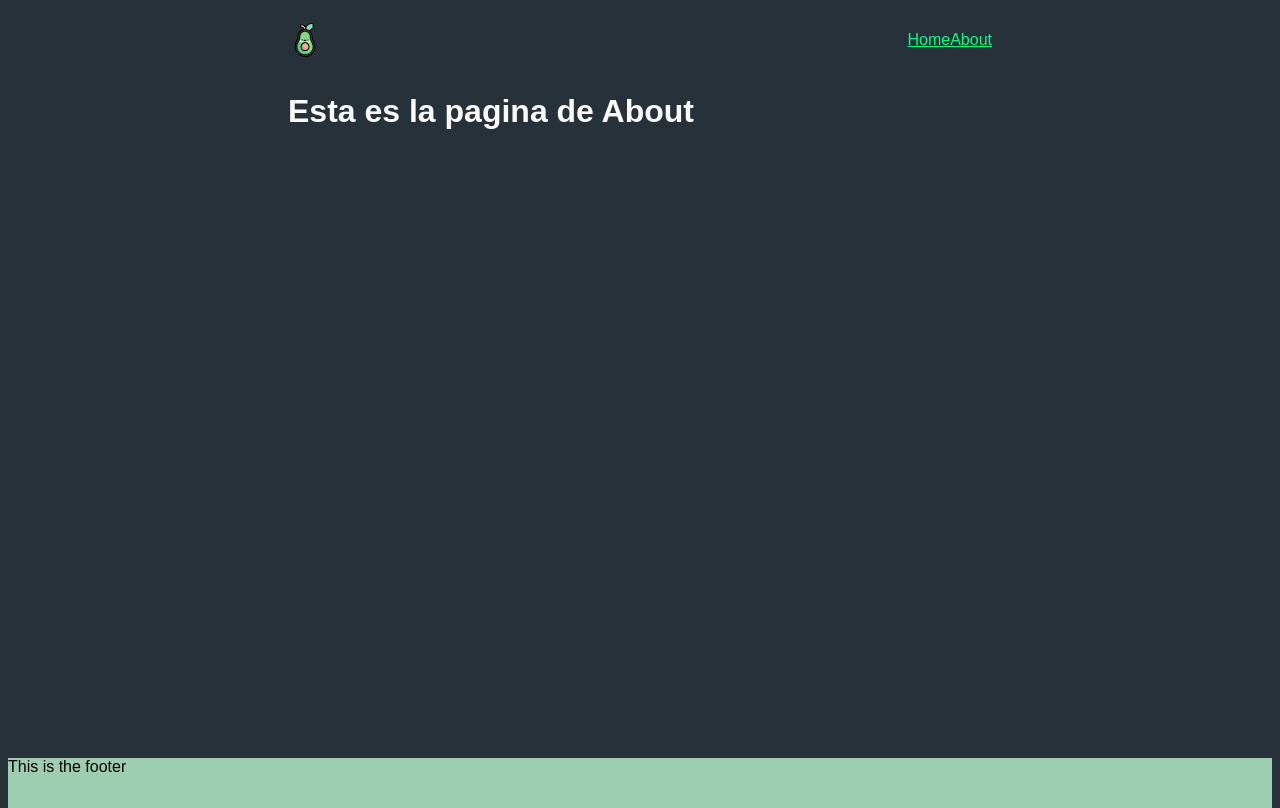
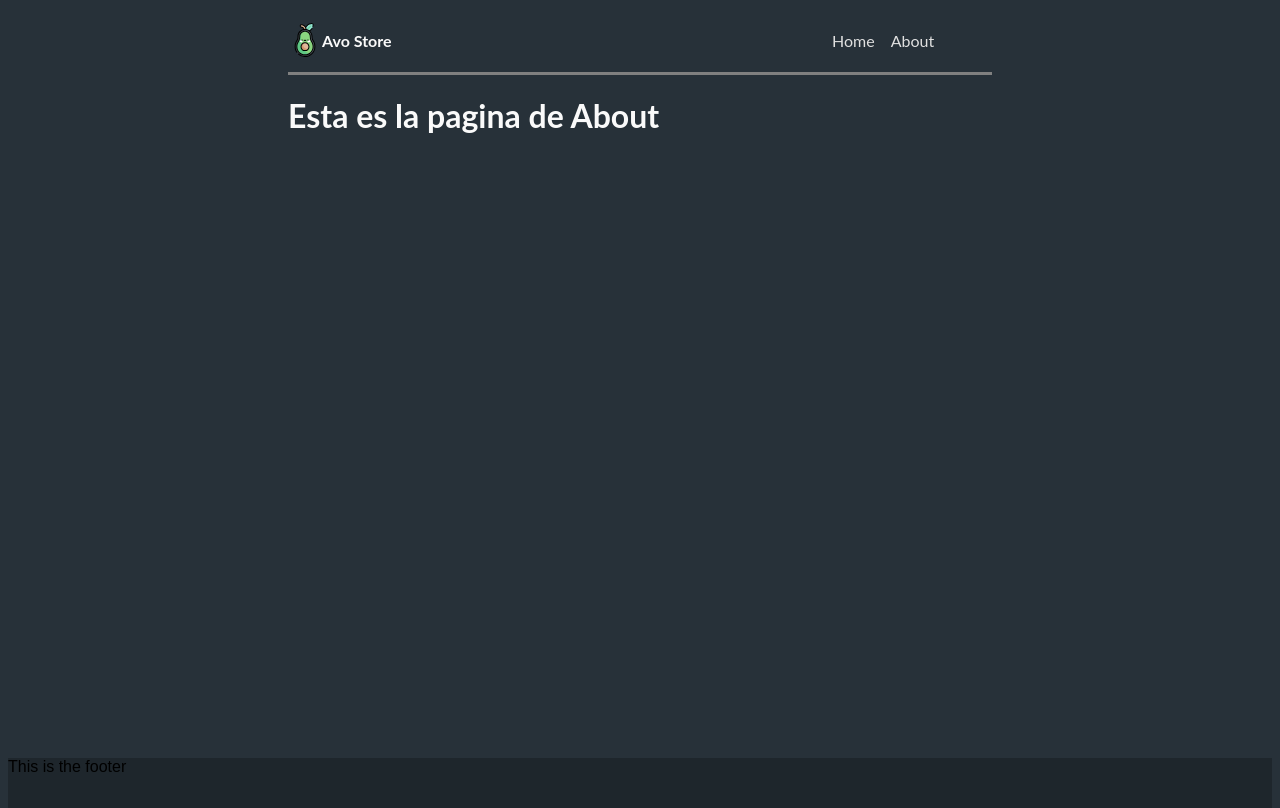
Before and after one commit to GersonEC/avocado-store, a Next.js app: page /about in a window 1280 px wide. Built offline with nearby package versions, Linux system fonts and the light colour scheme.

Commit message:
Style home page e nav bar.

```diff
--- a/components/Navbar/Navbar.tsx
+++ b/components/Navbar/Navbar.tsx
@@ -4,7 +4,13 @@ import Avocado from 'styles/SVGIcons/Avocado'
 export default function Navbar() {
   return (
     <nav className="navbar">
-      <Avocado />
+      <Link href="/">
+        <div className="navbar__logo">
+          <Avocado />
+          <h4>Avo Store</h4>
+        </div>
+      </Link>
+
       <menu>
         <Link href="/">
           <a>Home</a>
--- a/styles/components/card.scss
+++ b/styles/components/card.scss
@@ -4,8 +4,9 @@
   max-block-size: 25.7rem;
   min-block-size: 25.7rem;
   background-color: white;
-  box-shadow: rgb(163, 155, 155) 0px 1px 2px 0px,
-    rgba(60, 64, 67, 0.15) 0px 2px 6px 2px;
+  border: 1px solid $background-color;
+  outline: 2px inset white;
+  outline-offset: 4px;
   img {
     inline-size: 20.81rem;
     object-fit: cover;
@@ -13,11 +14,12 @@
 
   &__description {
     display: flex;
-    block-size: 4.9rem;
+    block-size: 2.5rem;
+    gap: 8px;
     flex-direction: column;
     justify-content: space-evenly;
     border-top: 7px solid rgb(238, 238, 238);
-    padding: 0px 16px;
+    padding: 1rem;
     h3,
     p {
       margin: 0;
@@ -28,6 +30,6 @@
     cursor: pointer;
     transform: scale(1.02);
     transition: 0.3s;
-    box-shadow: rgb(238, 238, 238) 0px 5px 8px, rgb(238, 238, 238) 0px 5px 6px;
+    //box-shadow: rgb(238, 238, 238) 0px 5px 8px, rgb(238, 238, 238) 0px 5px 6px;
   }
 }
--- a/styles/components/navbar.scss
+++ b/styles/components/navbar.scss
@@ -6,4 +6,20 @@
   width: 44rem;
   height: 4rem;
   align-items: center;
+  border-bottom: solid gray;
+
+  &__logo {
+    display: flex;
+    align-items: center;
+    &:hover {
+      background-color: $footer-color;
+      cursor: pointer;
+    }
+  }
+
+  menu {
+    display: flex;
+    inline-size: 10rem;
+    gap: 1rem;
+  }
 }
--- a/styles/global.scss
+++ b/styles/global.scss
@@ -14,15 +14,20 @@ h3,
 h4,
 h5 {
   color: $dark-heading-color;
-  font-family: sans-serif;
+  font-family: Lato, Helvetica Neue, Arial, Helvetica, sans-serif;
 }
 
 p {
-  font-family: sans-serif;
+  font-family: Lato, Helvetica Neue, Arial, Helvetica, sans-serif;
   color: $dark-p-color;
 }
 
 a {
   color: $dark-link-color;
-  font-family: sans-serif;
+  font-family: Lato, Helvetica Neue, Arial, Helvetica, sans-serif;
+  text-decoration: none;
+  &:hover {
+    color: $dark-link-color-hover;
+    transition: 0.3s;
+  }
 }
--- a/styles/home.scss
+++ b/styles/home.scss
@@ -1,6 +1,13 @@
 .home {
   &__title {
-    text-align: center;
+    display: flex;
+    justify-content: center;
+    align-items: center;
+    margin-left: 32px;
+    svg {
+      block-size: 3.6rem;
+      inline-size: 3.6rem;
+    }
   }
 
   &__avoList {
--- a/styles/variables.scss
+++ b/styles/variables.scss
@@ -1,6 +1,7 @@
-$footer-color: #9dceb1;
+$footer-color: #1e262c;
 $background-color: #273139;
 $dark-li-color: #fafafa;
 $dark-heading-color: #fafafa;
 $dark-p-color: #e7e7e7;
-$dark-link-color: #00ff80;
+$dark-link-color-hover: #00ff80;
+$dark-link-color: #e0e0e0;
```
Also changed, not shown: pages/index.tsx (+8 -1 lines).
